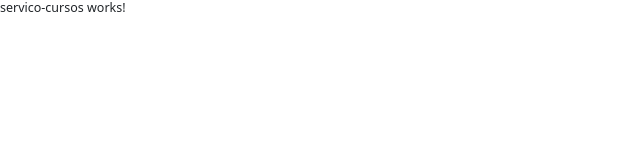
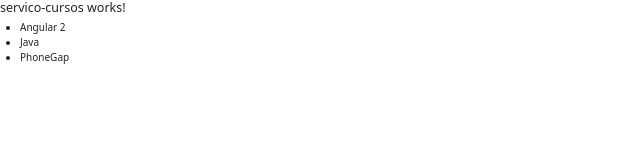
Before and after one commit to RodResq/angular-labs, an Angular app: page / in a window 1280 px wide. Shown: the top 160 px of the page, without its empty margins (0-640 px from the left). Built offline with nearby package versions, Linux system fonts and the light colour scheme.

Commit message:
revisao servicos!

```diff
--- a/src/app/servico-cursos/servico-cursos.component.ts
+++ b/src/app/servico-cursos/servico-cursos.component.ts
@@ -10,9 +10,15 @@ import { CursosService} from './cursos.service';
 export class ServicoCursosComponent implements OnInit {
 
   cursos: string[] = [];
-  constructor() { }
+
+  cursosService: CursosService;
+
+  constructor() {
+    this.cursosService = new CursosService();
+  }
 
   ngOnInit(): void {
+    this.cursos = this.cursosService.getCursos();
   }
 
 }
```
